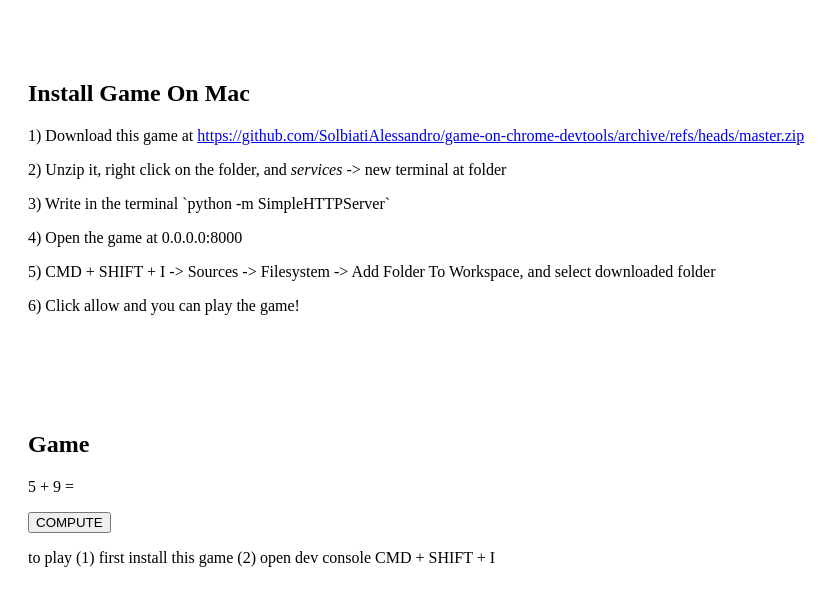
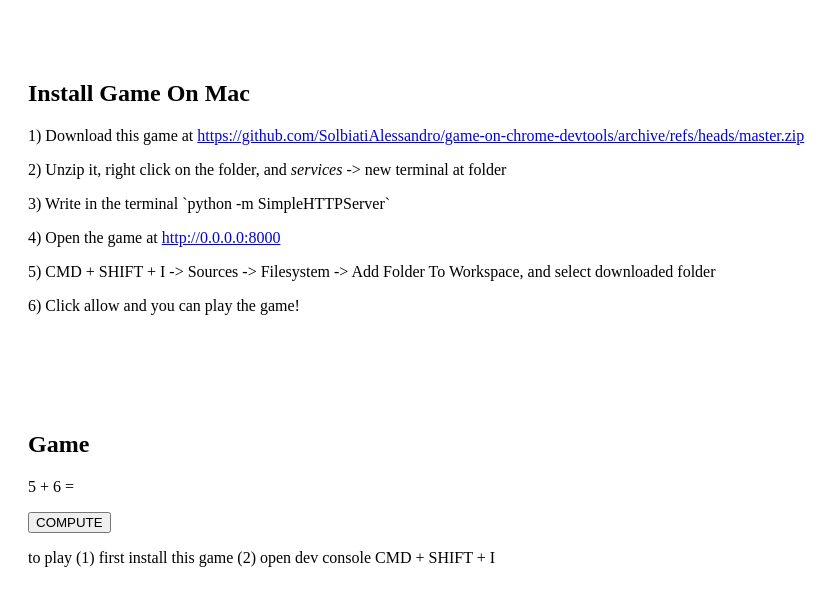
Before and after one commit to SolbiatiAlessandro/game-on-chrome-devtools, a plain HTML site: page index.html in a window 1280 px wide. Shown: the whole page, without its empty margins (0-839 px from the left). Drawn offline with Linux system fonts and the light colour scheme.

Commit message:
[nit] index.html

```diff
--- a/index.html
+++ b/index.html
@@ -3,7 +3,7 @@
 	<p>1) Download this game at <a href="https://github.com/SolbiatiAlessandro/game-on-chrome-devtools/archive/refs/heads/master.zip">https://github.com/SolbiatiAlessandro/game-on-chrome-devtools/archive/refs/heads/master.zip</a></p>
 	<p>2) Unzip it, right click on the folder, and <i>services</i> -> new terminal at folder</p>
 	<p>3) Write in the terminal `python -m SimpleHTTPServer`</p>
-	<p>4) Open the game at 0.0.0.0:8000</p>
+	<p>4) Open the game at <a href="http://0.0.0.0:8000/">http://0.0.0.0:8000</a></p>
 	<p>5) CMD + SHIFT + I -> Sources -> Filesystem -> Add Folder To Workspace, and select downloaded folder</p>
 	<p>6) Click allow and you can play the game!<p>
 </div>
@@ -13,7 +13,7 @@
 		<p>
 		<span id="A">5</span>
 		+
-		<span id="B">9</span>
+		<span id="B">6</span>
 	  =
 		<span id="C"></span>
 		</p>
```
